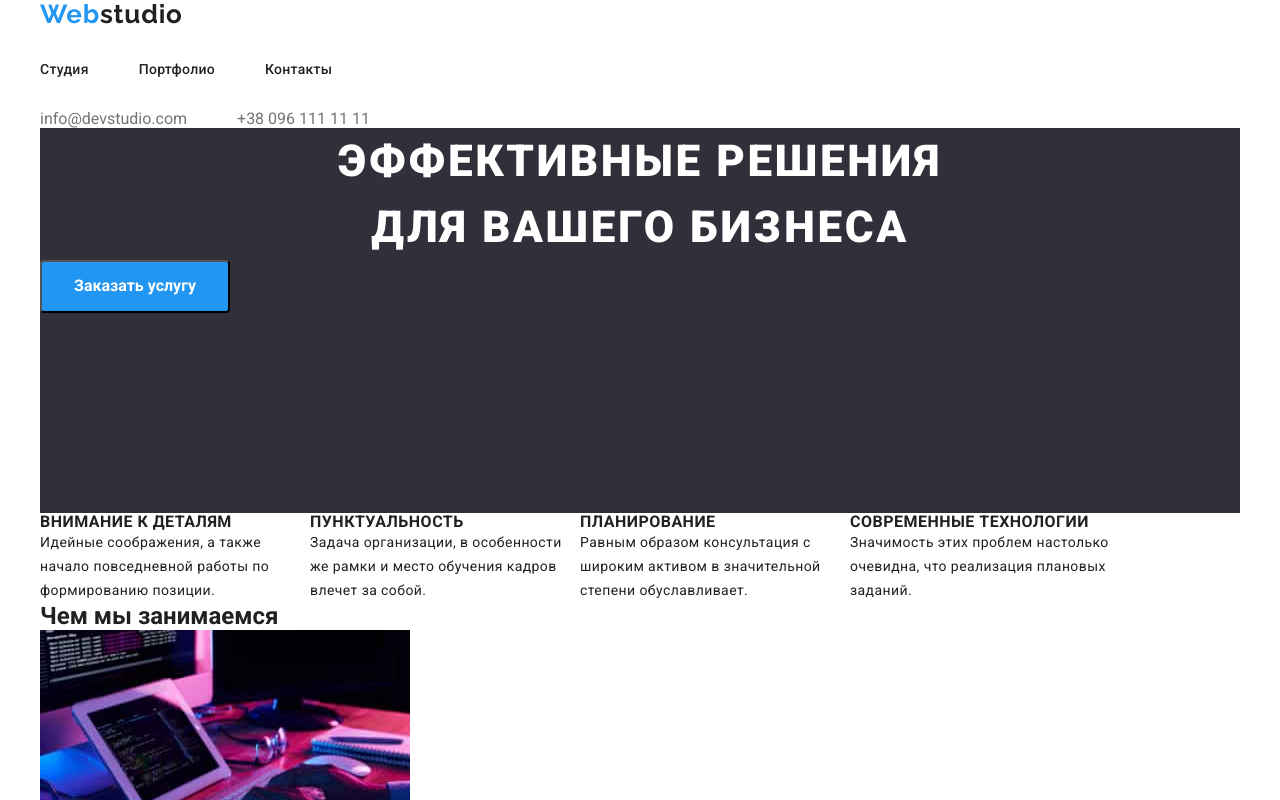
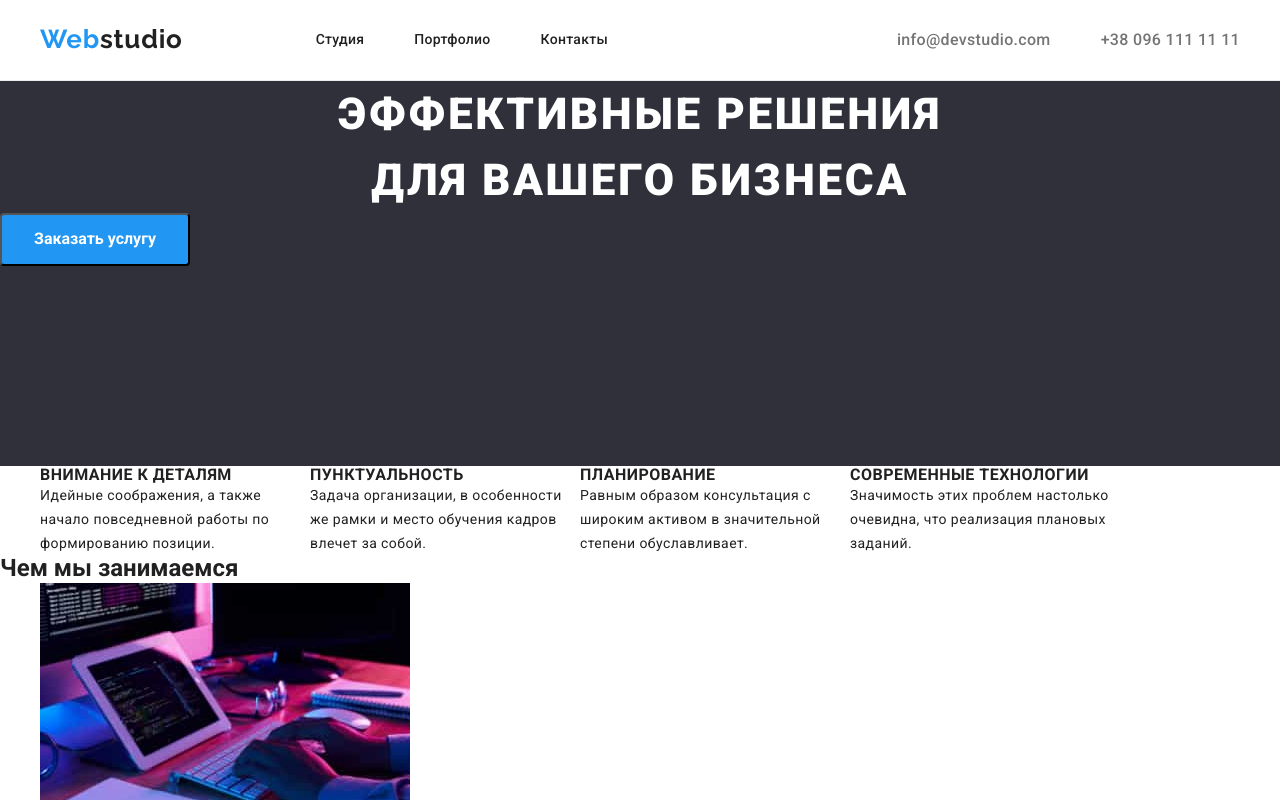
Before and after one commit to IrynaDiachenko/goit-markup-hw-03, a plain HTML site: page index.html in a window 1280 px wide. Shown: the top 800 px of the page. Drawn offline with nearby package versions, Linux system fonts and the light colour scheme.

Commit message:
Хедер марк

```diff
--- a/css/styles.css
+++ b/css/styles.css
@@ -6,6 +6,9 @@
     --main-color: #FFFFFF;  /*белый*/
     --color-font: #2F303A;  /*темно серый*/
 
+    --bg-color-light: #f5f4fa;
+    --opposite-basic-color: #000000;
+    --card-set-gap: 30px;
 }
 
 
@@ -16,8 +19,7 @@ body {
    color: var(--text-color);
 }
 
-.logo
-{
+.logo {
 
     font-family: Raleway;
     font-weight: 700;
@@ -26,6 +28,8 @@ body {
     font-style: normal;
     color: var(--text-color);
     letter-spacing: 0.03em;
+    margin-right: 93px;
+    /*margin-left: 200px;*/
 
 }
 .logo-accent {
@@ -48,8 +52,13 @@ ol {
     margin-top: 0;
     margin-bottom: 0;
     padding-left: 0;
+/*margin-block-start: 1em;
+margin-block-end: 1em;
+margin-inline-start: 0px;
+margin-inline-end: 0px;
+*/
+padding-inline-start: 40px;
 }
-
 
 a {
     text-decoration: none;
@@ -68,50 +77,49 @@ li {
     box-sizing: border-box;
 }
 
-.page-header {
-    justify-content: space-between;
+.header>.container {
+    display: flex;
+    align-items: center;
+}
 
-
-}
+.header {
+        border-bottom: 1px solid #ececec;
+        display: block;
+    }
 
 .container {
     margin-left: auto;
     margin-right: auto;
     width: 1230px;
+    /*outline: solid brown 1px;*/
     padding-left: 15px;
     padding-right: 15px;
 }
 
-
-
-.site-nav{
+.header-nav, .adress, .site-nav{
     display: flex;
+    align-items: center;
 }
 
 .item{
     margin-right: 50px;
-
 }
 
 .item:last-child{
     margin-right: 0;
 }
 
-}
 .header-adress {
-    font-weight: 500;
-    Line-height: 14px;
+font-weight: 500;
+line-height: 14px;
  line-height: 1.14;
  letter-spacing: 0.02em;
-
  margin-left: auto;
 }
-
-
-
 .adress {
     display: flex;
-}
+    margin-left: auto;
+}*/
 
 .test-link:hover,
 .header-adress:hover,
--- a/index.html
+++ b/index.html
@@ -21,10 +21,11 @@
 
 </head>
 
+
+
+<header class="header">
     <div class="container">
-    <div class="main-nav">
-        <header class="page-header">
-            <nav>
+        <nav class="header-nav">
             <a href="./index.html" lang="en" class="logo"><span class="logo-accent">Web</span>studio</a>
 
             <ul class="site-nav">
@@ -38,8 +39,9 @@
             <li class="item"> <a href="info@devstudio.com" class="header-adress">info@devstudio.com</a></li>
             <li class="item"> <a href="tel:+380961111111" class="header-adress">+38 096 111 11 11</a></li>
         </ul>
+    </div>
 </header>
-    </div>
+
 
 <main>
     <section class="title">
```
Lines whose indentation alone changed are shown as unchanged.
